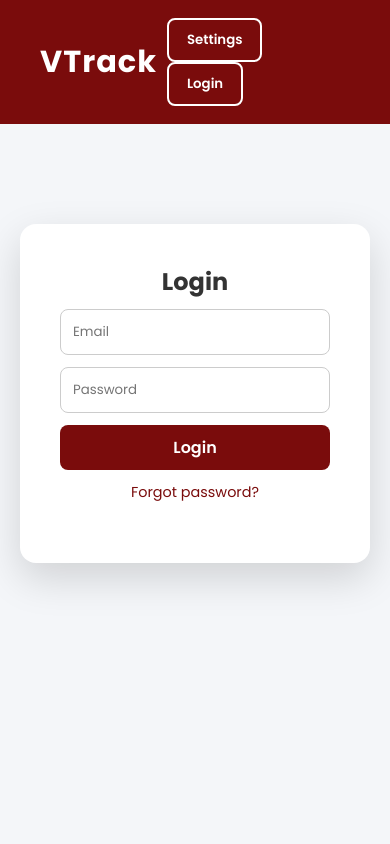
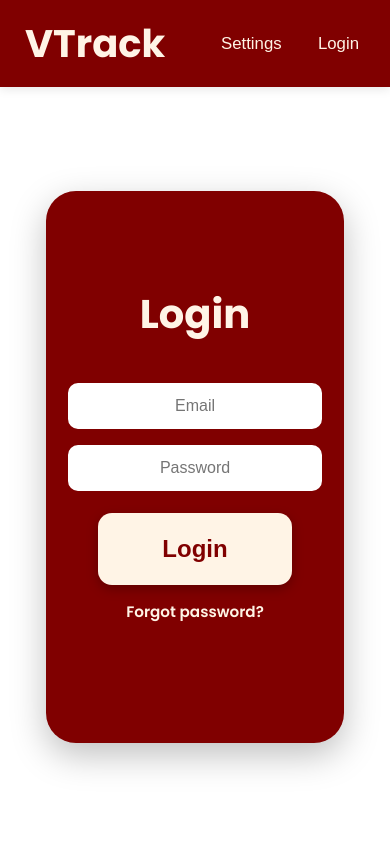
Before and after one commit to vtrackoptimism/Vtraktor, a plain HTML site: page index.html in a window 390 px wide. Both pictures are taken after a click on the button "Start". Shown: the top 844 px of the page. Drawn offline with nearby package versions, Linux system fonts and the light colour scheme.

Commit message:
Refactor CSS for improved styling and responsiveness
Updated styles for various elements including body, header, and buttons. Enhanced responsiveness and visual effects.

```diff
--- a/css/styles.css
+++ b/css/styles.css
@@ -1,228 +1,260 @@
-/* ===============================
+/* =========================
    GLOBAL RESET
-================================ */
+========================= */
 * {
   box-sizing: border-box;
-  margin: 0;
-  padding: 0;
-  font-family: "Poppins", sans-serif;
 }
 
 body {
-  background: #f4f6f9;
+  margin: 0;
+  font-family: 'Poppins', sans-serif;
+  background-color: #ffffff;
   color: #333;
-  min-height: 100vh;
+  overflow-x: hidden;
+  transition: background-color 0.3s, color 0.3s;
 }
 
-button {
-  cursor: pointer;
-  border: none;
-  border-radius: 8px;
-  padding: 10px 18px;
-  font-weight: 600;
+/* =========================
+   SPLASH SCREEN (ORIGINAL)
+========================= */
+#splashScreen {
+  position: fixed;
+  inset: 0;
+  width: 100vw;
+  height: 100vh;
+  background: #000;
+  display: flex;
+  justify-content: center;
+  align-items: center;
+  z-index: 999999999;
 }
 
-input {
-  border-radius: 8px;
-  border: 1px solid #ccc;
-  padding: 12px;
+#splashScreen img {
+  max-width: 75%;
+  max-height: 75%;
+  animation: pulse 1.8s infinite ease-in-out;
+}
+
+@keyframes pulse {
+  0% { transform: scale(1); opacity: 1; }
+  50% { transform: scale(1.08); opacity: 0.85; }
+  100% { transform: scale(1); opacity: 1; }
+}
+
+/* =========================
+   HEADER (ORIGINAL)
+========================= */
+.main-header {
+  background-color: #800000;
+  color: #FFF4E6;
+  padding: 25px 70px;
+  display: flex;
+  justify-content: space-between;
+  align-items: center;
+  box-shadow: 0 2px 10px rgba(0,0,0,0.1);
+  position: sticky;
+  top: 0;
+  z-index: 100;
+}
+
+.main-header h1 {
+  margin: 0;
+  font-size: 2.4em;
+  font-weight: 700;
+}
+
+.header-right button {
+  color: #FFF4E6;
+  background: transparent;
+  border: none;
+  margin-left: 20px;
+  font-weight: 500;
+  font-size: 1.05em;
+  cursor: pointer;
+  position: relative;
+}
+
+.header-right button::after {
+  content: "";
+  position: absolute;
+  width: 0%;
+  height: 2px;
+  bottom: -5px;
+  left: 0;
+  background-color: #FFF4E6;
+  transition: 0.3s;
+}
+
+.header-right button:hover::after {
   width: 100%;
 }
 
-/* ===============================
-   SPLASH SCREEN
-================================ */
-#splashScreen {
-  position: fixed;
-  inset: 0;
-  background: #000;
+/* =========================
+   SECTION VISIBILITY
+========================= */
+section {
+  display: none;
+  justify-content: center;
+  align-items: center;
+  min-height: 90vh;
+  padding: 60px 20px;
+  transition: opacity 0.3s ease;
+}
+
+section.active {
+  display: flex;
+  opacity: 1;
+}
+
+/* =========================
+   HERO / WELCOME CARD
+========================= */
+.center-card {
+  background-color: #800000;
+  color: #FFF4E6;
+  text-align: center;
+  border-radius: 30px;
+  box-shadow: 0 12px 35px rgba(0, 0, 0, 0.25);
+  padding: 100px 90px;
+  width: 85%;
+  max-width: 1000px;
+}
+
+.center-card h2 {
+  font-size: 4em;
+  margin-bottom: 25px;
+}
+
+.center-card p {
+  font-size: 1.6em;
+  margin-bottom: 60px;
+}
+
+.center-card button {
+  background-color: #FFF4E6;
+  color: #800000;
+  border: none;
+  padding: 22px 0;
+  border-radius: 14px;
+  font-weight: 600;
+  font-size: 1.5em;
+  cursor: pointer;
+  width: 75%;
+  max-width: 450px;
+  transition: 0.3s;
+  box-shadow: 0 4px 12px rgba(0, 0, 0, 0.25);
+}
+
+.center-card button:hover {
+  background-color: #800000;
+  color: #FFF4E6;
+  border: 2px solid #FFF4E6;
+  transform: scale(1.05);
+}
+
+/* =========================
+   LOGIN
+========================= */
+#loginScreen input {
+  width: 100%;
+  padding: 14px;
+  margin-top: 12px;
+  border: 2px solid #800000;
+  border-radius: 12px;
+  font-size: 1em;
+  text-align: center;
+}
+
+#loginBtn {
+  margin-top: 20px;
+}
+
+#forgotPasswordBtn {
+  margin-top: 15px;
+  cursor: pointer;
+  font-weight: 600;
+  font-size: 0.95em;
+}
+
+/* =========================
+   DASHBOARD
+========================= */
+#sfoDashboard {
   display: flex;
   flex-direction: column;
-  justify-content: center;
   align-items: center;
-  z-index: 9999;
 }
 
-#splashScreen img {
-  width: 200px;
-  margin-bottom: 15px;
-}
-
-#splashScreen p {
-  color: white;
-  font-weight: 600;
-  letter-spacing: 1px;
-}
-
-/* ===============================
-   HEADER
-================================ */
-.main-header {
-  background: #7a0c0c;
-  color: white;
-  padding: 18px 40px;
+.dashboard-header {
+  width: 100%;
+  max-width: 1300px;
   display: flex;
   justify-content: space-between;
   align-items: center;
-}
-
-.main-header h1 {
-  font-size: 1.9em;
-  letter-spacing: 1px;
-}
-
-.header-right button {
-  background: transparent;
-  color: white;
-  border: 2px solid white;
-  margin-left: 10px;
-}
-
-.header-right button:hover {
-  background: white;
-  color: #7a0c0c;
-}
-
-/* ===============================
-   SECTIONS (GENERAL)
-================================ */
-section {
-  display: none;
-  padding: 40px;
-}
-
-section.active {
-  display: block;
-}
-
-/* ===============================
-   CENTER CARDS (WELCOME & LOGIN)
-================================ */
-.center-card {
-  max-width: 420px;
-  margin: 80px auto;
-  background: white;
-  padding: 40px;
-  border-radius: 16px;
-  box-shadow: 0 15px 40px rgba(0,0,0,0.15);
-  text-align: center;
-}
-
-.center-card h2 {
-  margin-bottom: 10px;
-}
-
-.center-card p {
-  margin-bottom: 20px;
-  color: #666;
-}
-
-.center-card button {
-  width: 100%;
-  background: #7a0c0c;
-  color: white;
-  font-size: 1em;
-}
-
-/* ===============================
-   LOGIN
-================================ */
-#loginScreen input {
-  margin-bottom: 12px;
-}
-
-#forgotPasswordBtn {
-  margin-top: 12px;
-  color: #7a0c0c;
-  cursor: pointer;
-  font-size: 0.9em;
-}
-
-/* ===============================
-   DASHBOARD
-================================ */
-#sfoDashboard {
-  max-width: 1300px;
-  margin: auto;
-}
-
-.dashboard-header {
-  display: flex;
-  justify-content: space-between;
-  align-items: center;
-  margin-bottom: 20px;
+  margin-bottom: 25px;
 }
 
 .dashboard-actions button {
-  background: #7a0c0c;
-  color: white;
-  margin-left: 10px;
+  background: white;
+  color: #800000;
+  padding: 12px 28px;
+  border: 2px solid #800000;
+  border-radius: 999px;
+  font-weight: 600;
+  cursor: pointer;
+  transition: 0.25s;
 }
 
-#sectionSearch {
-  max-width: 350px;
-  margin-bottom: 25px;
+.dashboard-actions button:hover {
+  background-color: #f2f2f2;
+  transform: scale(1.05);
 }
 
-/* ===============================
-   SECTION CARDS
-================================ */
+/* =========================
+   SECTIONS
+========================= */
 .section-grid {
+  width: 100%;
+  max-width: 1300px;
   display: grid;
   grid-template-columns: repeat(auto-fill, minmax(200px, 1fr));
   gap: 18px;
 }
 
 .section-card {
-  background: white;
-  border: 2px solid #7a0c0c;
-  border-radius: 16px;
-  padding: 25px;
+  border: 2px solid #800000;
+  border-radius: 10px;
+  padding: 18px;
+  font-size: 1.05em;
   text-align: center;
-  font-weight: 700;
-  color: #7a0c0c;
-  transition: 0.2s ease;
+  font-weight: 600;
+  cursor: pointer;
+  transition: 0.3s;
 }
 
 .section-card:hover {
-  background: #7a0c0c;
+  background-color: #a00000;
   color: white;
-  transform: translateY(-3px);
+  transform: translateY(-2px);
 }
 
-/* ===============================
+/* =========================
    STUDENT LIST
-================================ */
+========================= */
 #studentListScreen {
+  width: 100%;
   max-width: 1300px;
   margin: auto;
 }
 
-#backToSectionsBtn {
-  margin-bottom: 15px;
-  background: transparent;
-  border: 2px solid #7a0c0c;
-  color: #7a0c0c;
-}
-
-#studentSearch {
-  max-width: 350px;
-  margin-bottom: 15px;
-}
-
-/* ===============================
-   TABLE
-================================ */
 table {
   width: 100%;
   border-collapse: collapse;
   background: white;
-  border-radius: 16px;
-  overflow: hidden;
 }
 
 thead {
-  background: #7a0c0c;
+  background: #800000;
   color: white;
 }
 
@@ -235,14 +267,15 @@ tbody tr:nth-child(even) {
   background: #f2f2f2;
 }
 
-/* ===============================
+/* =========================
    ACTION BUTTONS
-================================ */
+========================= */
 .action-btn {
-  padding: 6px 14px;
+  padding: 8px 18px;
   border-radius: 999px;
-  font-size: 0.85em;
-  margin: 2px;
+  font-weight: 600;
+  border: none;
+  cursor: pointer;
 }
 
 .btn-report {
@@ -254,20 +287,19 @@ tbody tr:nth-child(even) {
   color: white;
 }
 
-/* ===============================
+/* =========================
    RESPONSIVE
-================================ */
-@media (max-width: 768px) {
-  .dashboard-header {
-    flex-direction: column;
-    align-items: flex-start;
+========================= */
+@media (max-width: 900px) {
+  .main-header {
+    padding: 15px 25px;
   }
 
-  .dashboard-actions {
-    margin-top: 10px;
+  .center-card {
+    padding: 60px 20px;
   }
 
-  section {
-    padding: 20px;
+  .center-card h2 {
+    font-size: 2.5em;
   }
 }
```
